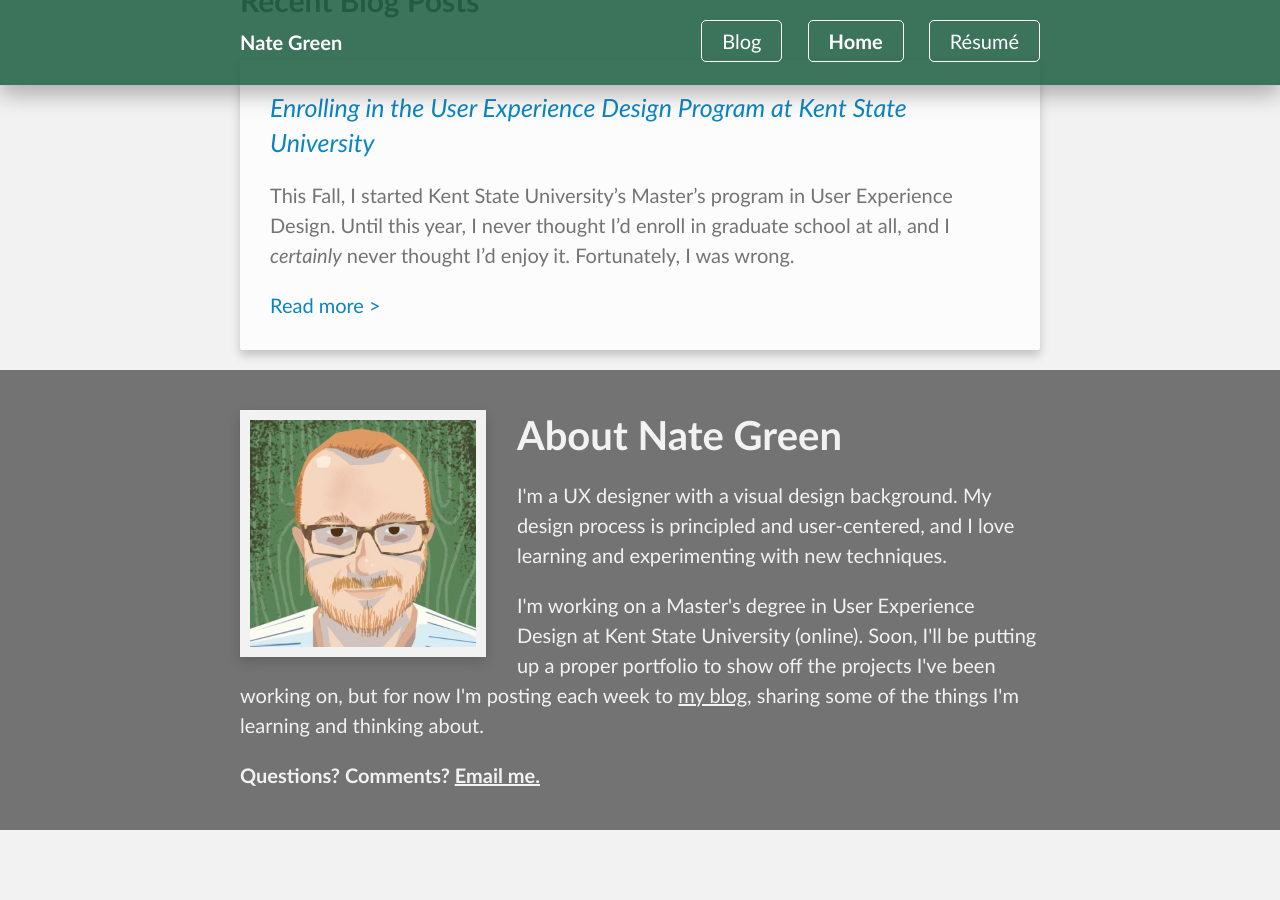
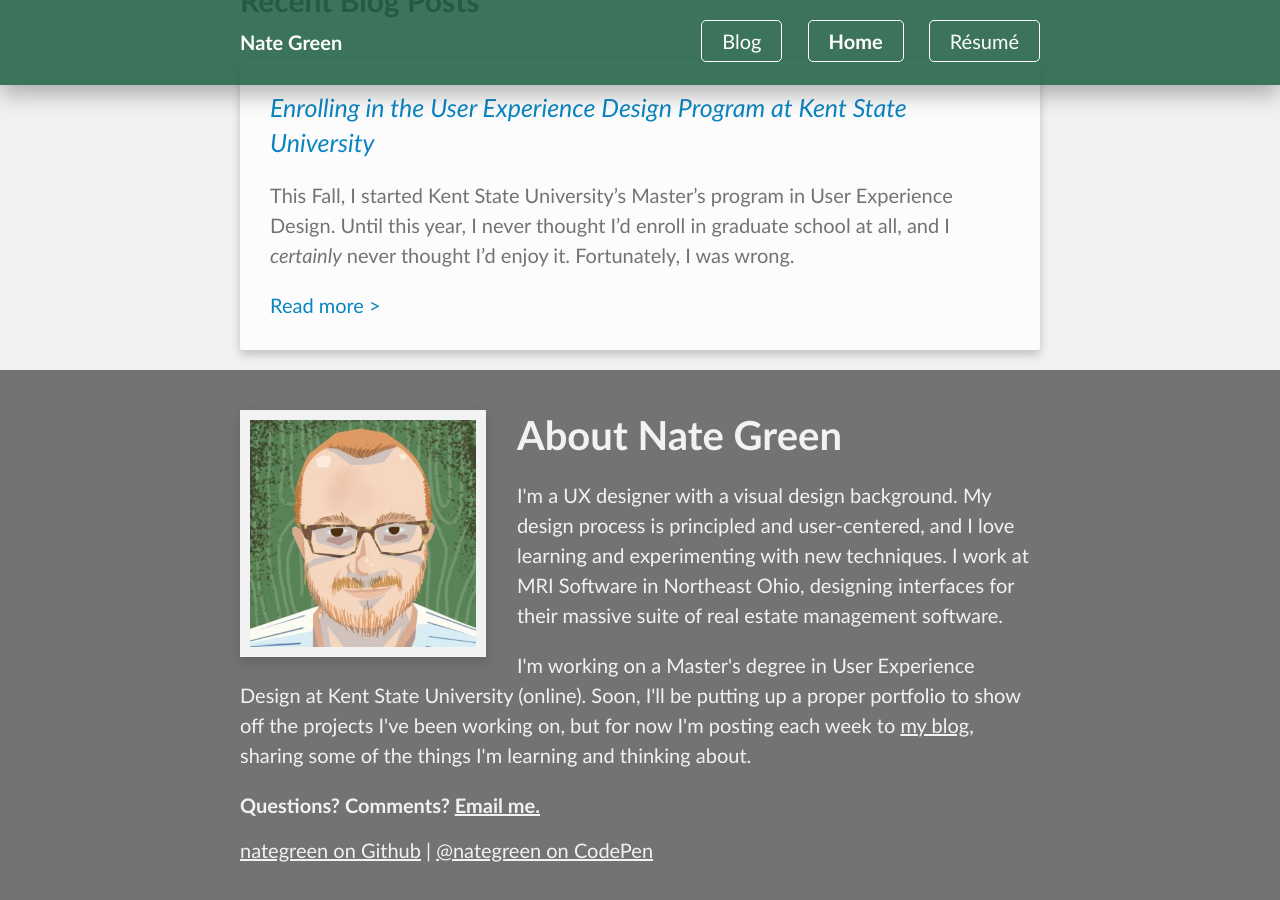
Before and after one commit to nategreen/old-website, a Jekyll site: the page built from index.html, in a window 1280 px wide and 900 px high, scrolled down 690 px. Built offline with Jekyll 4.4.1, drawn with Linux system fonts in a browser that asks for light colours; nearby versions of some CDN libraries; before the commit the page ends 1520 px from its top, so only the background shows below that.

Commit message:
add github and codepen links to the footer

```diff
--- a/_includes/footer.html
+++ b/_includes/footer.html
@@ -2,9 +2,15 @@
   <section class="about">
     <img src="/images/nate.jpg" alt="Nate Green" />
     <h1>About Nate Green</h1>
-    <p>I'm a UX designer with a visual design background. My design process is principled and user-centered, and I love learning and experimenting with new techniques.<!--  I work at MRI Software in Northeast Ohio, designing interfaces for cutting-edge real estate management software. --></p>
+    <p>I'm a UX designer with a visual design background. My design process is principled and user-centered, and I love learning and experimenting with new techniques. I work at MRI Software in Northeast Ohio, designing interfaces for their massive suite of real estate management software.</p>
     <p>I'm working on a Master's degree in User Experience Design at Kent State University (online). Soon, I'll be putting up a proper portfolio to show off the projects I've been working on, but for now I'm posting each week to <a href="/blog">my blog</a>, sharing some of the things I'm learning and thinking about.</p>
     <p><strong>Questions? Comments? <a href="mailto:heynategreen@gmail.com">Email me.</a></strong></p>
+    <nav class="social">
+      <ul>
+        <li><a href="https://github.com/nategreen">nategreen on Github</a></li>
+        <li><a href="http://codepen.io/nategreen/">@nategreen on CodePen</a></li>
+      </ul>
+    </nav>
   </section>
 <!--   <section class="h-card">
     <span class="p-name">Nate Green</span>
```
